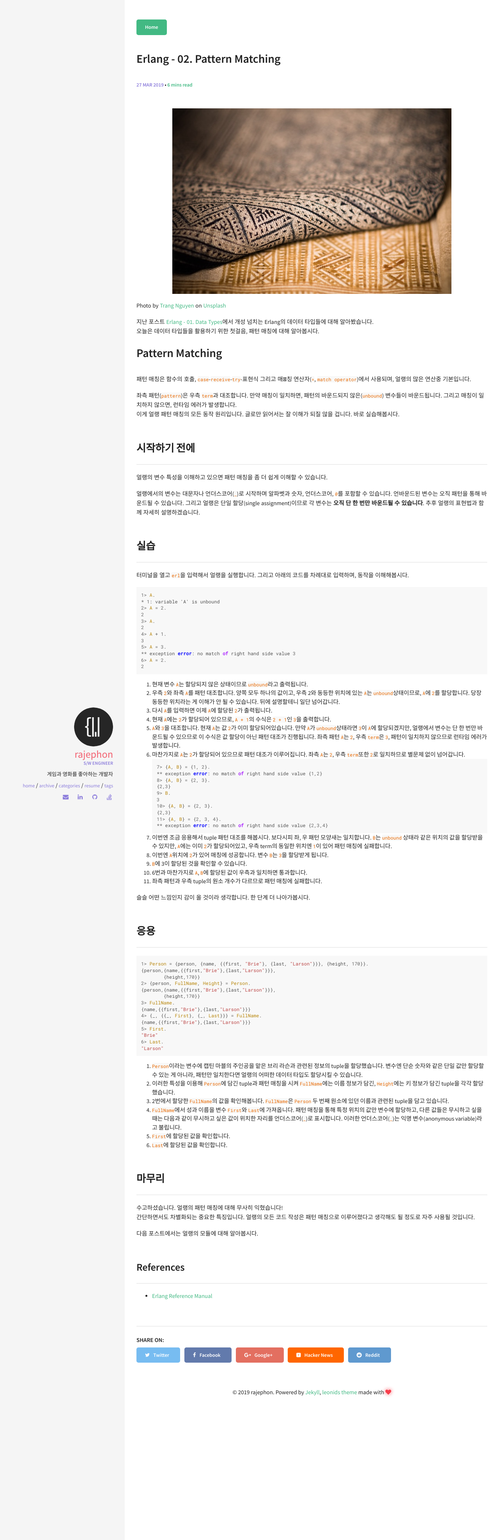
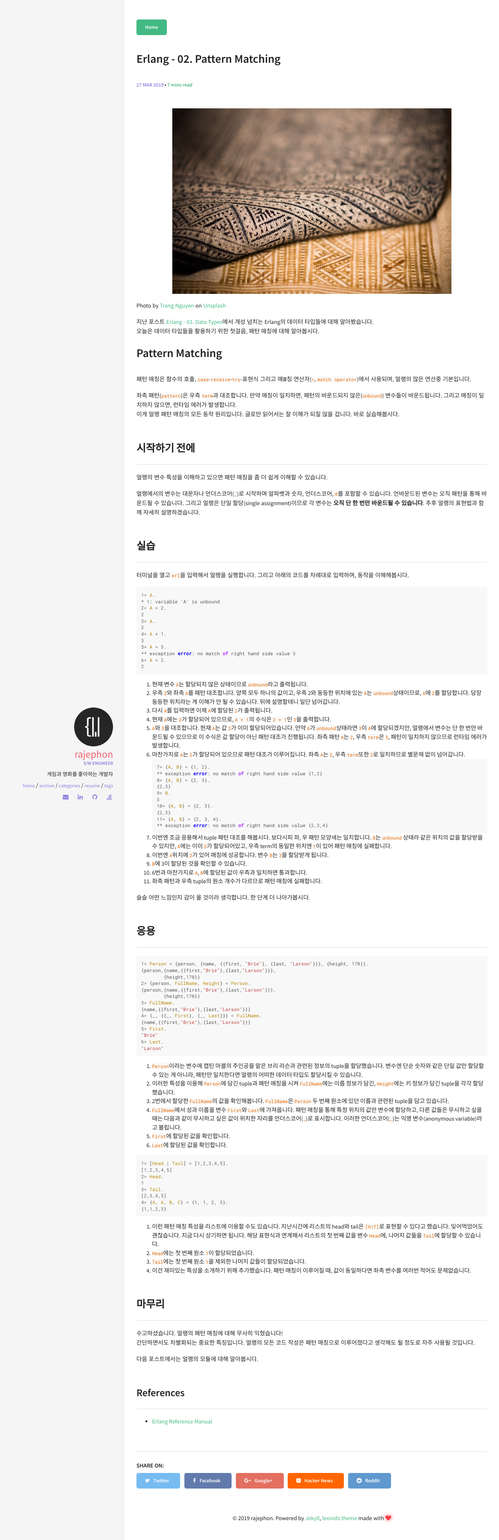
Before and after one commit to rajephon/blog, a Jekyll site: the page built from _posts/2019-03-27-erlang-02-pattern-matching.md, in a window 1280 px wide. Shown: the whole page at 39% size. Built offline with Jekyll 4.4.1, drawn with Linux system fonts in a browser that asks for light colours; comment, search, counter and statistics services are not loaded.

Commit message:
update posts

````diff
--- a/_posts/2019-03-27-erlang-02-pattern-matching.md
+++ b/_posts/2019-03-27-erlang-02-pattern-matching.md
@@ -102,6 +102,22 @@ Photo by [Trang Nguyen](https://unsplash.com/photos/drke6MEs8Gg?utm_source=unspl
 5. `First`에 할당된 값을 확인합니다.
 6. `Last`에 할당된 값을 확인합니다.
 
+```erlang
+1> [Head | Tail] = [1,2,3,4,5].
+[1,2,3,4,5]
+2> Head.
+1
+3> Tail.
+[2,3,4,5]
+4> {A, A, B, C} = {1, 1, 2, 3}.
+{1,1,2,3}
+```
+
+1. 이런 패턴 매칭 특성을 리스트에 이용할 수도 있습니다. 지난시간에 리스트의 head와 tail은 `[H|T]`로 표현할 수 있다고 했습니다. 잊어먹었어도 괜찮습니다. 지금 다시 상기하면 됩니다. 해당 표현식과 연계해서 리스트의 첫 번째 값을 변수 `Head`에, 나머지 값들을 `Tail`에 할당할 수 있습니다.
+2. `Head`에는 첫 번째 원소 `1`이 할당되었습니다.
+3. `Tail`에는 첫 번째 원소 `1`을 제외한 나머지 값들이 할당되었습니다.
+4. 이건 재미있는 특성을 소개하기 위해 추가했습니다. 패턴 매칭이 이루어질 때, 값이 동일하다면 좌측 변수를 여러번 적어도 문제없습니다.
+
 ## 마무리
 
 수고하셨습니다. 얼랭의 패턴 매칭에 대해 무사히 익혔습니다!
````
